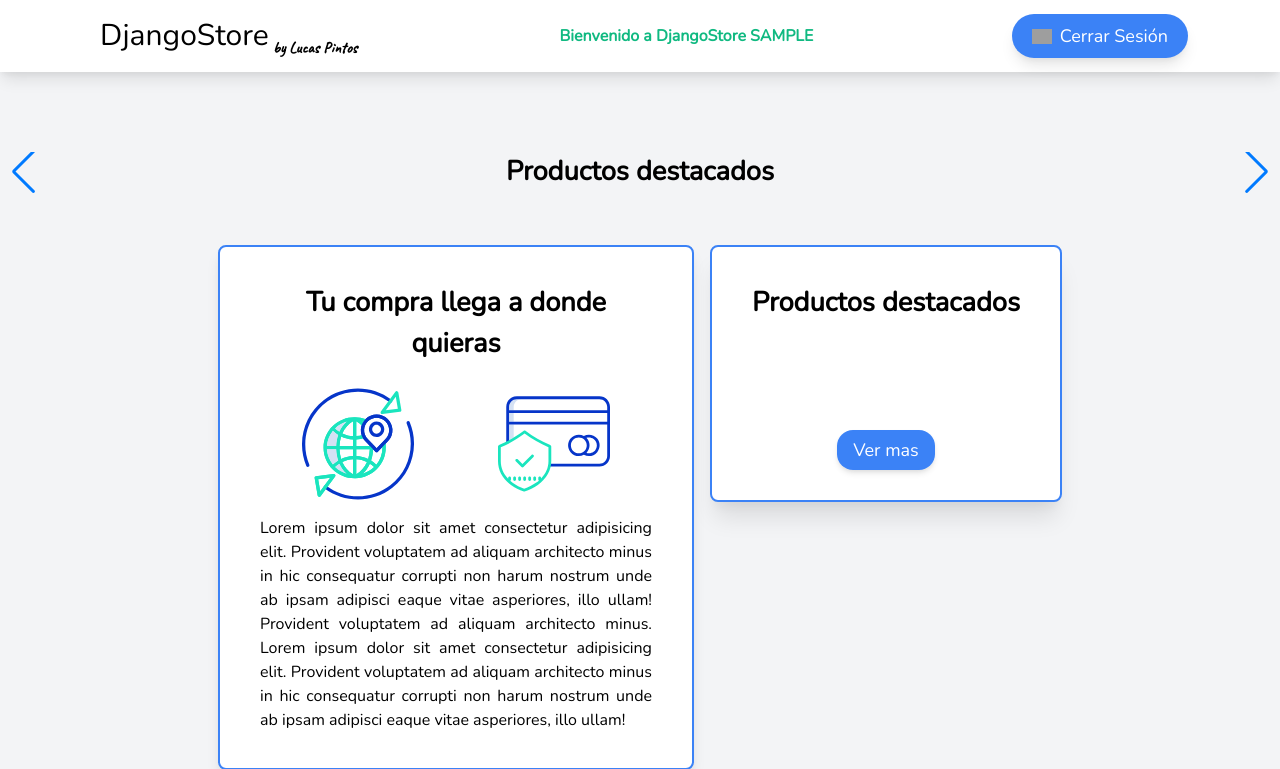
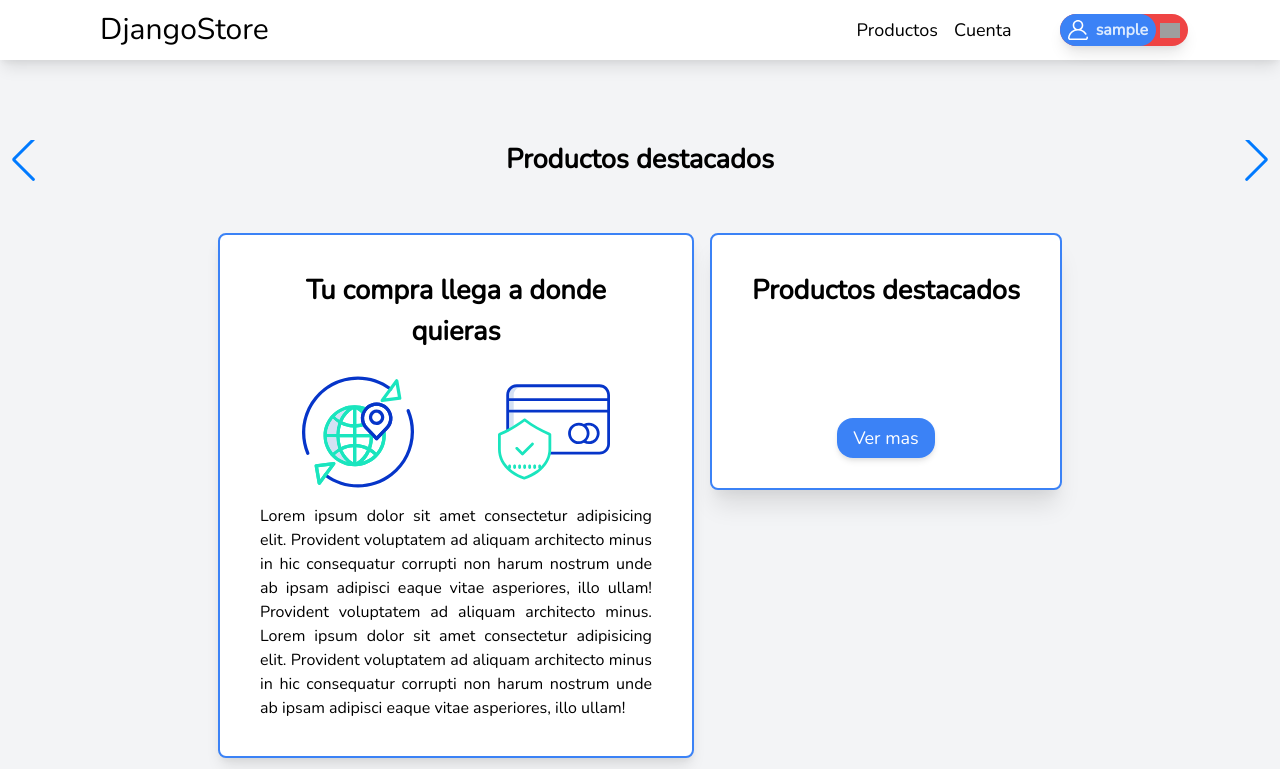
Before and after one commit to lucaspintos909/django-store, a Django app: page / in a window 1280 px wide. Shown: the top 769 px of the page. Run offline with Django 3.2, Linux system fonts and the light colour scheme; the visitor is signed in with stand-in values (Sample User, id 1); data that the repository does not hold is empty; grey boxes are pictures that could not be loaded.

Commit message:
[UPDATE] Mejoras en el navbar

```diff
--- a/templates/navbar.html
+++ b/templates/navbar.html
@@ -4,35 +4,45 @@
 
             <div class="pl-5 items-center flex">
                 <p class="font-nunito text-3xl text-black font-normal">DjangoStore</p>
-                <span class="text-black font-bold font-caveat mt-6 mx-1"
-                      style="font-family : Caveat">by Lucas Pintos</span>
             </div>
 
+            <div class="mr-3 flex justify-between items-center">
                 {% if user.is_authenticated %}
-                <p class="text-left text-green-500 font-bold">Bienvenido a DjangoStore <span
-                        class="uppercase">{{ user.username }}</span></p>
-                <div class="mr-3">
+                        <a href="#" type="submit"
+                        class="flex justify-center items-center | p-1 mx-1 | font-nunito text-lg | transition-all ease-in-out | focus:outline-none focus:ring-4 focus:ring-blue-300 focus:ring-opacity-50 | rounded">
+                            Productos
+                        </a>
+                        <a href="#" type="submit"
+                        class="flex justify-center items-center | p-1 mx-1 | font-nunito text-lg | transition-all ease-in-out | focus:outline-none focus:ring-4 focus:ring-blue-300 focus:ring-opacity-50 | rounded">
+                            Cuenta
+                        </a>
+                        <div class=" ml-10 bg-red-500  rounded-3xl flex shadow-lg hover:bg-red-600 transition-all">
+                            <div type="submit"
+                            class="flex justify-center items-center | p-1 | bg-blue-500 font-nunito | rounded-3xl">
+                                <img class=" w-5 mx-1" src="{% static 'icons/user.svg' %}">
+                                <span class="font-semibold px-1 text-blue-100">{{ user.username }}</span>
+                            </div>
                             <a href="{% url 'logout' %}" type="submit"
-                       class="flex justify-center items-center | px-5 py-2 | text-white font-nunito text-lg bg-blue-500 | transition-all duration-200 ease-in-out duration-150 hover:bg-blue-600 | hover:shadow-xl focus:outline-none focus:ring-4 focus:ring-blue-300 focus:ring-opacity-50 | rounded-3xl shadow-lg">
-                       <img class=" w-5 mr-2" src="{% static 'icons/logout_icon.svg' %}"> Cerrar Sesión
+                            class="flex justify-center items-center | p-1 | text-white font-nunito text-lg | rounded-r-3xl">
+                                <img class=" w-5 mr-1" src="{% static 'icons/logout_icon.svg' %}">
                             </a>
                         </div>
                 {% else %}
-                <div class="flex justify-center">
                         <div class="mr-3">
                             <a href="{% url 'login' %}" type="submit"
-                           class="flex justify-center items-center | px-5 py-2 | text-white font-nunito text-lg bg-blue-500 | transition-all duration-200 ease-in-out duration-150 hover:bg-blue-600 | hover:shadow-xl focus:outline-none focus:ring-4 focus:ring-blue-300 focus:ring-opacity-50 | rounded-3xl shadow-lg">
+                            class="flex justify-center items-center | px-5 py-2 | text-white font-nunito text-lg bg-blue-500 | transition-all ease-in-out hover:bg-blue-600 | hover:shadow-xl focus:outline-none focus:ring-4 focus:ring-blue-300 focus:ring-opacity-50 | rounded-3xl shadow-lg">
                                 <img class=" w-5 mr-2" src="{% static 'icons/login_icon.svg' %}"> Iniciar Sesión
                             </a>
                         </div>
                         <div class="mr-3">
                             <a href="{% url 'register' %}" type="submit"
-                           class="flex justify-center items-center | px-5 py-2 | text-white font-nunito text-lg bg-blue-500 | transition-all duration-200 ease-in-out duration-150 hover:bg-blue-600 | hover:shadow-xl focus:outline-none focus:ring-4 focus:ring-blue-300 focus:ring-opacity-50 | rounded-3xl shadow-lg">
+                            class="flex justify-center items-center | px-5 py-2 | text-white font-nunito text-lg bg-blue-500 | transition-all ease-in-out hover:bg-blue-600 | hover:shadow-xl focus:outline-none focus:ring-4 focus:ring-blue-300 focus:ring-opacity-50 | rounded-3xl shadow-lg">
                                 <img class=" w-5 mr-2" src="{% static 'icons/register_icon.svg' %}"> Registrarse
                             </a>
                         </div>
-                </div>
+
                 {% endif %}
 
+            </div>
         </nav>
     </header>
```
Also changed, not shown: static/icons/user.svg (added). Lines whose indentation alone changed are shown as unchanged.
